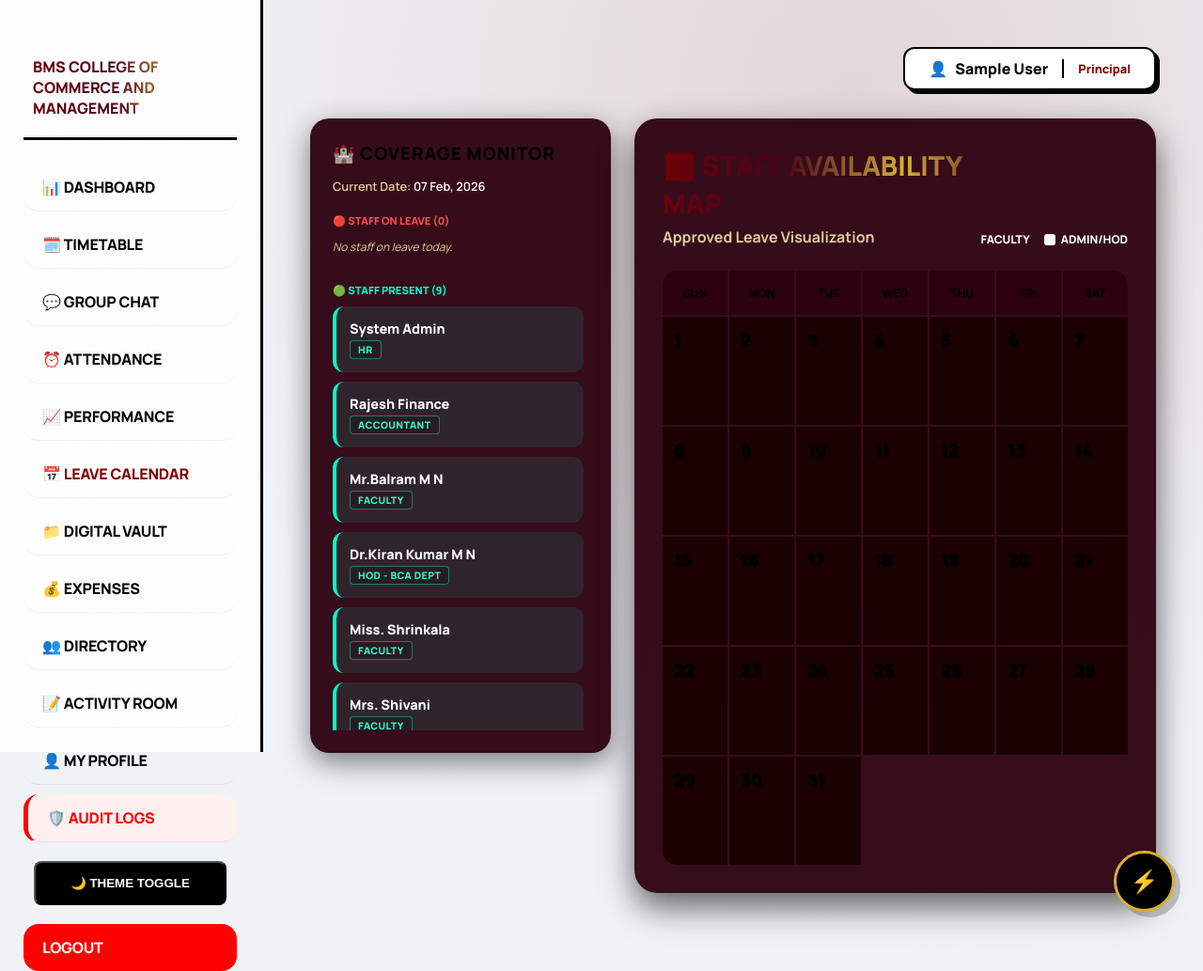
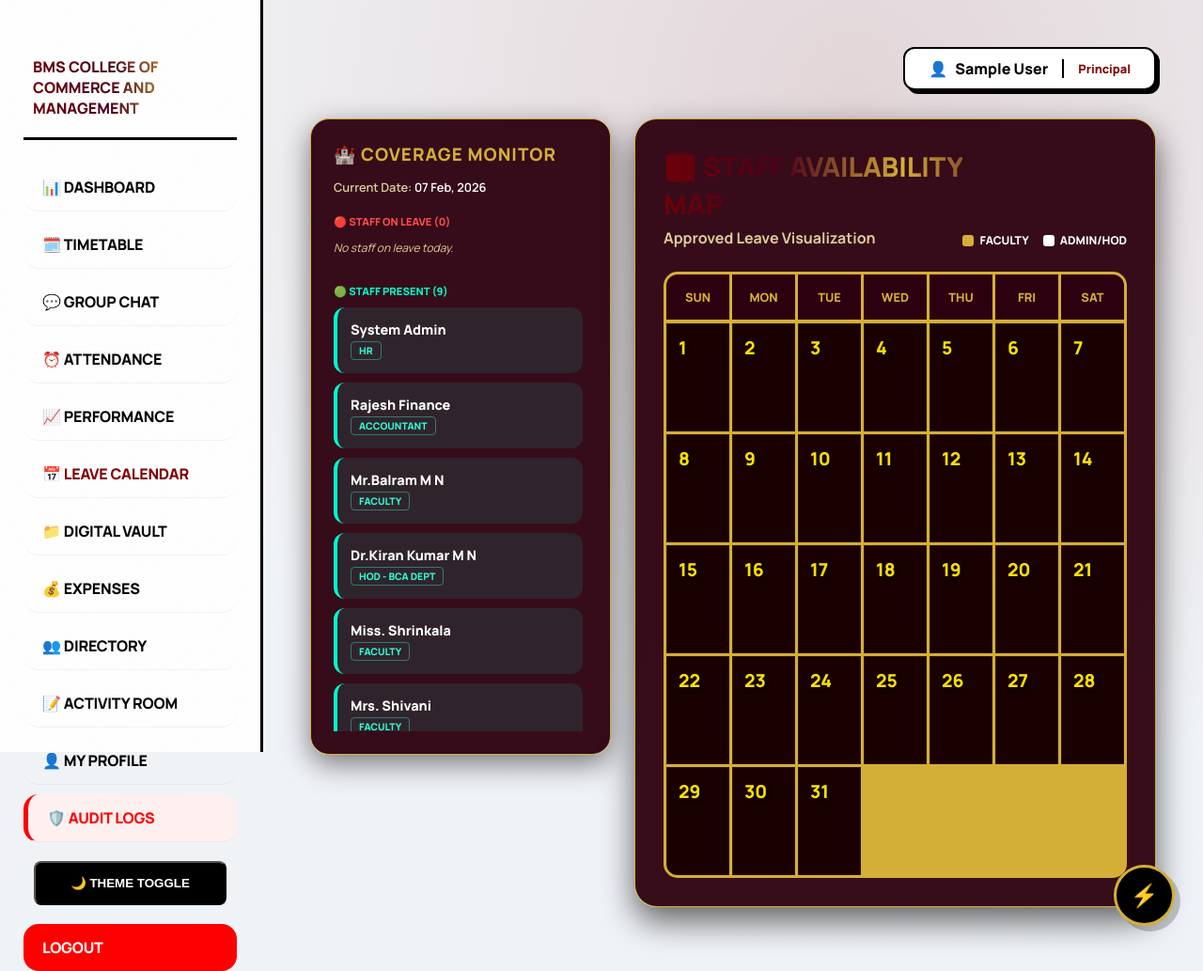
Before and after one commit to pk7745/erp, a Flask app: page /leave_calendar in a window 1280 px wide. Shown: the whole page at 94% size. Run offline with Flask 3, Linux system fonts and the light colour scheme; the visitor is signed in with stand-in values (Sample User, id 1); data comes from the database, SQL or seed files in the repository; data that the repository does not hold is empty; some libraries are stand-ins or nearby versions.

Commit message:
Update leave_calendar.html

```diff
--- a/templates/leave_calendar.html
+++ b/templates/leave_calendar.html
@@ -4,10 +4,9 @@
 <style>
     :root {
         --royal-maroon: #2d000f;
-        --deep-wine: #4a001a;
-        --gold-glow: rgba(212, 175, 55, 0.4);
-        /* Adaptive text variables for dual-mode clarity */
-        --card-text: #ffffff;
+        --deep-wine: #3d0113; /* Slightly lightened for better depth visibility */
+        --gold-primary: #d4af37;
+        --gold-bright: #ffdf00;
         --sidebar-bg: rgba(45, 0, 15, 0.95);
     }
 
@@ -19,7 +18,7 @@
         margin-top: 10px;
     }
 
-    /* Sidebar Panels - Imperial Glass */
+    /* Sidebar Panels */
     .status-panel {
         background: var(--sidebar-bg);
         border-radius: 20px;
@@ -42,15 +41,13 @@
         padding: 14px;
         margin-bottom: 10px;
         border-radius: 12px;
-        background: rgba(255, 255, 255, 0.08); /* Darker base for better contrast */
+        background: rgba(255, 255, 255, 0.08);
         border-left: 4px solid transparent;
-        transition: 0.3s;
     }
 
     .card-present { border-left-color: #00ffcc; background: rgba(0, 255, 204, 0.1); }
     .card-absent { border-left-color: #ff4d4d; background: rgba(255, 77, 77, 0.1); }
 
-    /* Role Badges - Thicker and more visible */
     .role-badge {
         font-size: 0.65rem;
         font-weight: 900;
@@ -59,12 +56,11 @@
         border-radius: 4px;
         margin-top: 3px;
         display: inline-block;
-        letter-spacing: 0.5px;
     }
-    .badge-absent-role { color: #ff6b6b; border: 1px solid rgba(255, 107, 107, 0.4); background: rgba(0,0,0,0.2); }
-    .badge-present-role { color: #2effd5; border: 1px solid rgba(46, 255, 213, 0.4); background: rgba(0,0,0,0.2); }
+    .badge-absent-role { color: #ff6b6b; border: 1px solid rgba(255, 107, 107, 0.4); }
+    .badge-present-role { color: #2effd5; border: 1px solid rgba(46, 255, 213, 0.4); }
 
-    /* Calendar Grid Styling */
+    /* CALENDAR VISIBILITY UPDATES */
     .calendar-container {
         background: var(--sidebar-bg);
         border-radius: 24px;
@@ -76,9 +72,9 @@
     .calendar-grid {
         display: grid;
         grid-template-columns: repeat(7, 1fr);
-        gap: 2px;
+        gap: 3px; /* Slightly wider gap for cleaner grid lines */
         background: var(--gold-primary);
-        border: 2px solid var(--gold-primary);
+        border: 3px solid var(--gold-primary);
         border-radius: 15px;
         overflow: hidden;
     }
@@ -90,46 +86,48 @@
         font-weight: 900;
         color: var(--gold-primary);
         text-transform: uppercase;
-        font-size: 0.75rem;
+        font-size: 0.8rem;
+        border-bottom: 1px solid var(--gold-primary);
     }
 
     .day-cell {
-        background: rgba(26, 1, 1, 0.95);
+        background: #1a0101; /* Darkest black-red for maximum contrast with gold numbers */
         min-height: 115px;
         padding: 12px;
-        transition: 0.3s;
+        transition: 0.2s;
+        border: 1px solid rgba(212, 175, 55, 0.1);
     }
 
-    .day-cell:hover { background: #2a0202; }
+    .day-cell:hover {
+        background: var(--deep-wine);
+    }
 
+    /* Enhanced Number Visibility */
     .day-num {
         font-weight: 900;
-        color: var(--gold-primary);
-        font-size: 1.1rem;
+        color: var(--gold-bright); /* Using brighter gold for the number */
+        font-size: 1.2rem;
         display: block;
         margin-bottom: 8px;
-        text-shadow: 1px 1px 2px #000;
+        text-shadow: 2px 2px 4px rgba(0,0,0,0.8); /* Shadow makes it pop against any background */
     }
 
-    /* Leave Tags - High Visibility */
     .leave-tag {
         padding: 6px 8px;
         border-radius: 6px;
         font-size: 0.7rem;
         font-weight: 800;
         margin-bottom: 5px;
-        border: 1px solid rgba(212, 175, 55, 0.5);
+        border: 1px solid rgba(0, 0, 0, 0.2);
         white-space: nowrap;
         overflow: hidden;
         text-overflow: ellipsis;
-        color: #ffffff;
-        box-shadow: 2px 2px 5px rgba(0,0,0,0.3);
+        box-shadow: 2px 2px 5px rgba(0,0,0,0.4);
     }
 
-    .tag-faculty { background: linear-gradient(90deg, #d4af37, #8a6d3b); color: #000 !important; }
-    .tag-admin { background: linear-gradient(90deg, #ffffff, #cccccc); color: #000 !important; }
+    .tag-faculty { background: linear-gradient(135deg, #d4af37, #b8860b); color: #000 !important; }
+    .tag-admin { background: linear-gradient(135deg, #ffffff, #a1a1a1); color: #000 !important; }
 
-    /* Scrollbar */
     .attendance-scroll::-webkit-scrollbar { width: 6px; }
     .attendance-scroll::-webkit-scrollbar-thumb { background: var(--gold-primary); border-radius: 10px; }
 </style>
```
